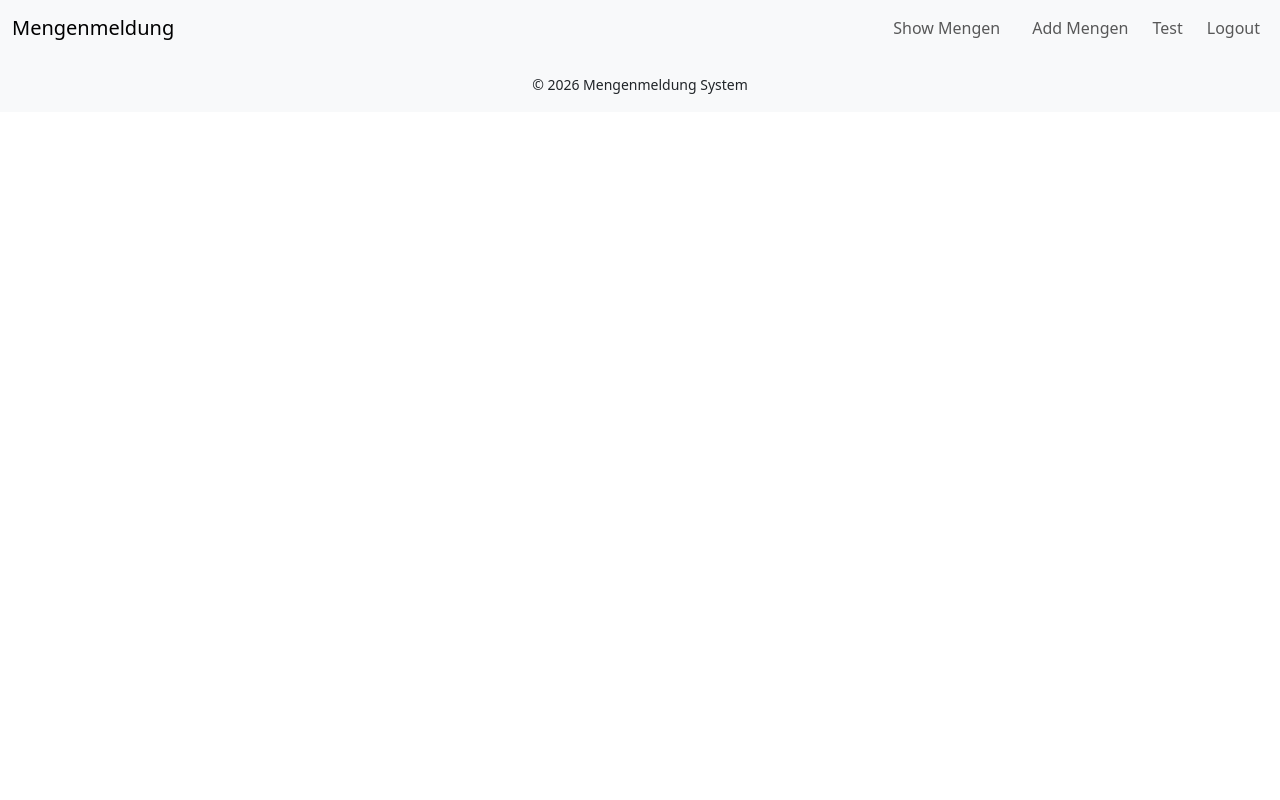
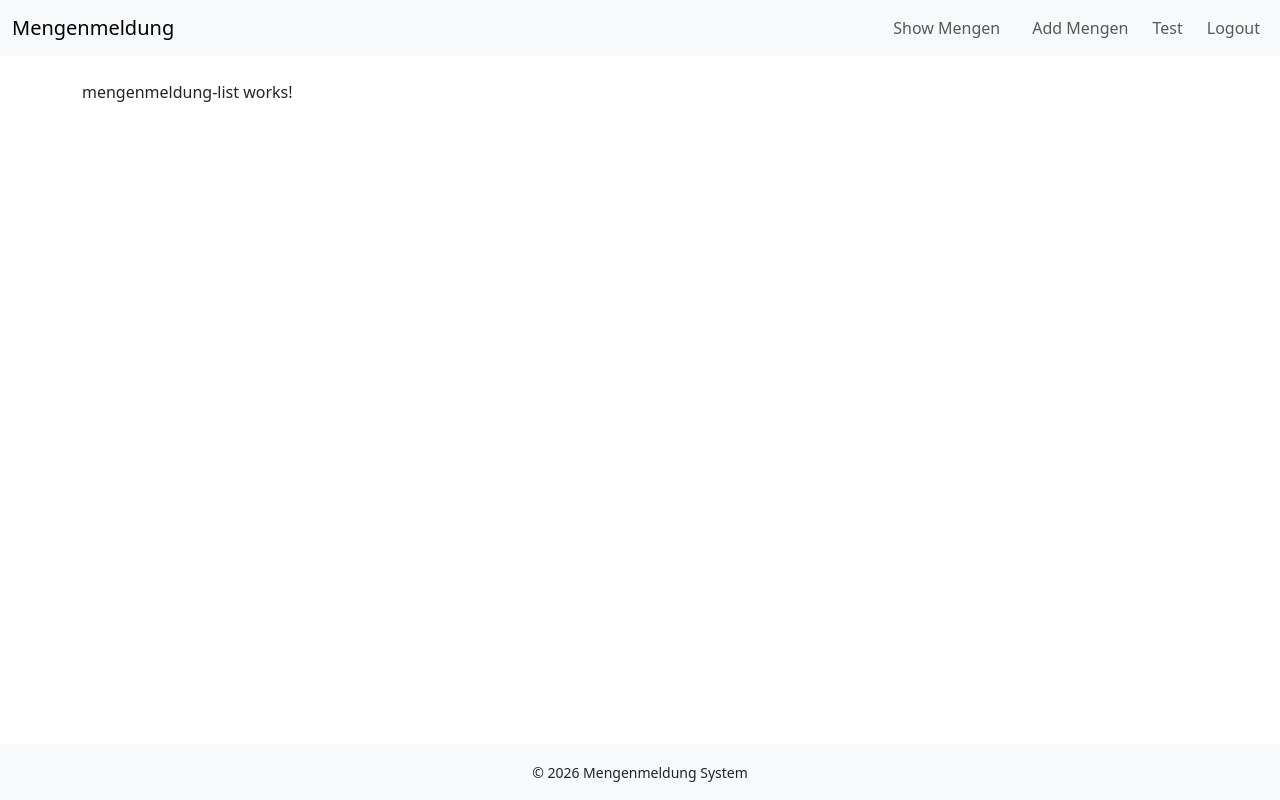
Before and after one commit to abdallaheeid/mengenmeld-fe, an Angular app: page /mengenmeldung in a window 1280 px wide. Built offline with nearby package versions, Linux system fonts and the light colour scheme.

Commit message:
Fix the footer to the bottom

```diff
--- a/src/app/layout/footer/footer.component.html
+++ b/src/app/layout/footer/footer.component.html
@@ -1,3 +1,3 @@
-<footer class="bg-light text-center py-3 mt-auto">
+<footer class="bg-light text-center py-3 mt-auto fixed-bottom">
   <small>© 2026 Mengenmeldung System</small>
 </footer>
--- a/src/app/layout/layout/layout.component.html
+++ b/src/app/layout/layout/layout.component.html
@@ -1,2 +1,5 @@
 <app-header></app-header>
+<main class="container my-4">
+  <router-outlet />
+</main>
 <app-footer> </app-footer>
--- a/src/app/layout/layout/layout.component.ts
+++ b/src/app/layout/layout/layout.component.ts
@@ -1,10 +1,11 @@
 import { Component } from '@angular/core';
 import { FooterComponent } from '../footer/footer.component';
 import { HeaderComponent } from '../header/header.component';
+import { RouterModule } from '@angular/router';
 
 @Component({
   selector: 'app-layout',
-  imports: [FooterComponent, HeaderComponent],
+  imports: [FooterComponent, HeaderComponent, RouterModule],
   templateUrl: './layout.component.html',
   styleUrl: './layout.component.css',
 })
```
